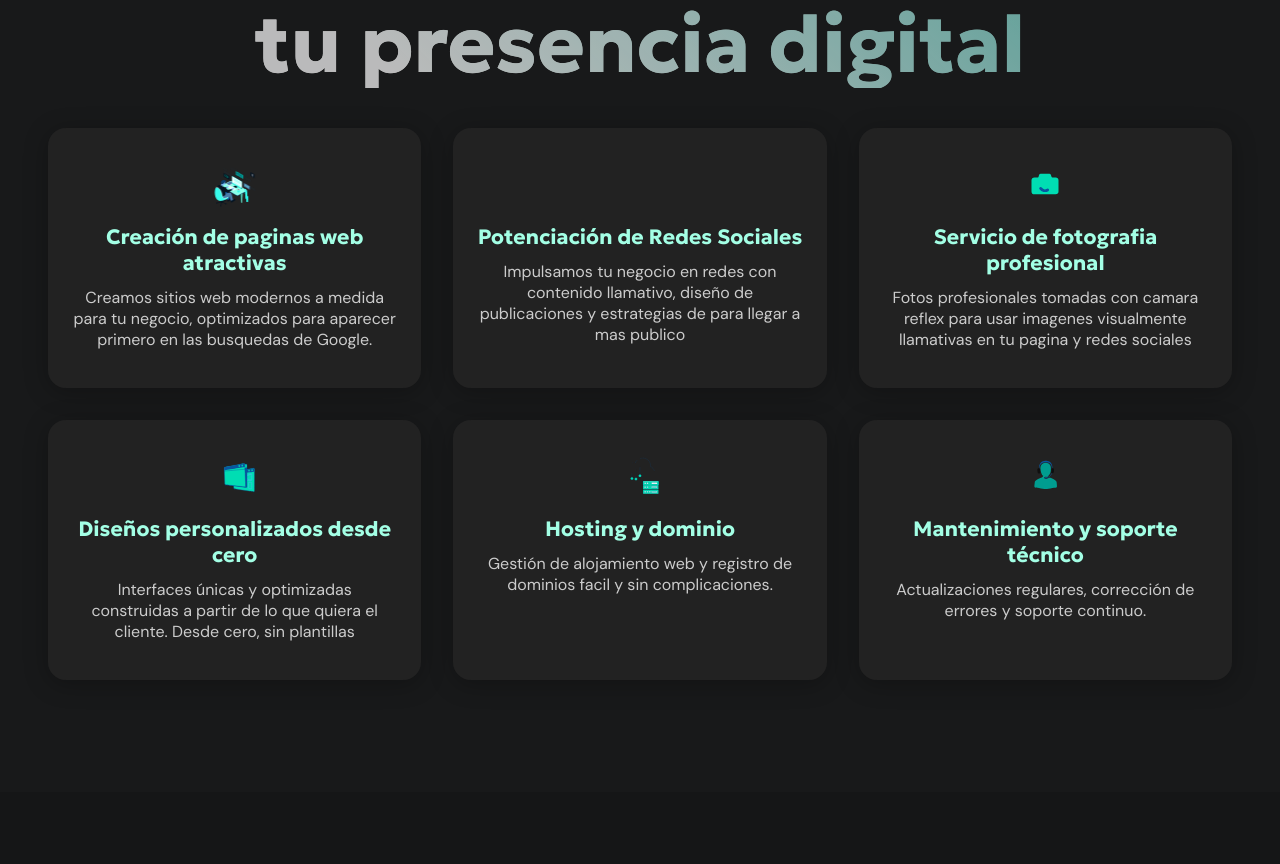
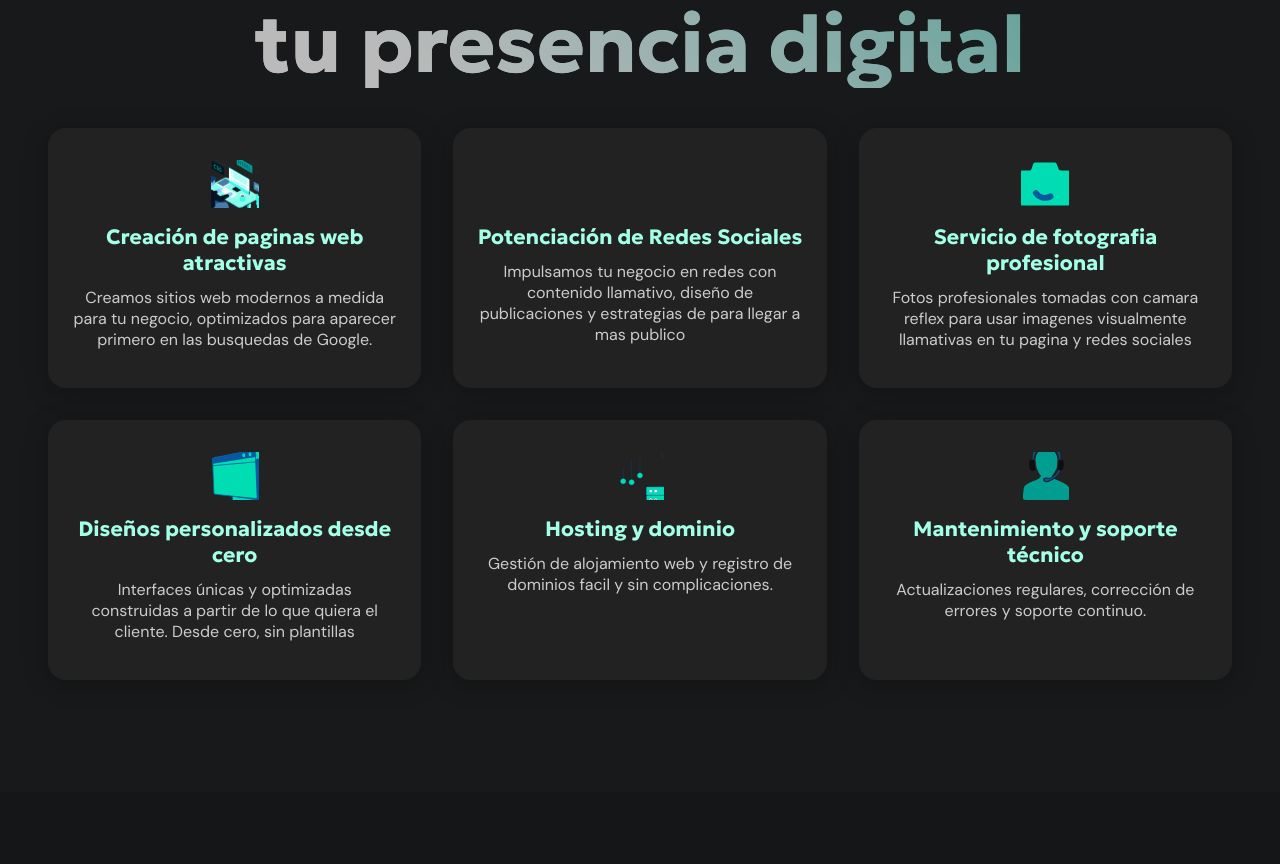
Before and after one commit to juanmaacampos/jmcdev-page, a React (Vite) app: page / in a window 1280 px wide. Shown: the part 920-1784 px from the top of the page. Built offline with nearby package versions, Linux system fonts and the light colour scheme.

Commit message:
Seccion Servicios casi terminada, faltan pulir detalles como los svg y agregar el contenido a las cards

```diff
--- a/src/components/ServicioCard/ServicioCard.jsx
+++ b/src/components/ServicioCard/ServicioCard.jsx
@@ -5,24 +5,14 @@ import CoolTitle from "../CoolTitle/CoolTitle";
 export default function ServicioCard({ icon, svg, titulo, descripcion, modalData }) {
   const [flipped, setFlipped] = useState(false);
 
-  const handleClick = (e) => {
-    e.preventDefault(); // Prevenir comportamiento por defecto
-    setFlipped((prev) => !prev);
-  };
-
-  const handleBlur = () => {
-    setFlipped(false);
-  };
-
   return (
     <div
       className={`${styles.servicioCard} ${flipped ? styles.flipped : ""}`}
       tabIndex={0}
       role="button"
-      aria-label={titulo}
-      onClick={handleClick}
-      onBlur={handleBlur}
       style={{ cursor: "pointer" }}
+      onClick={() => setFlipped(f => !f)}
+      onBlur={() => setFlipped(false)}
     >
       <div className={styles.cardInner}>
         {/* Frente */}
@@ -39,8 +29,8 @@ export default function ServicioCard({ icon, svg, titulo, descripcion, modalData
                     minWidth: "48px",
                     minHeight: "48px",
                     display: "block",
-                    margin: "0 auto",
-                  },
+                    margin: "0 auto"
+                  }
                 })
               : icon}
           </div>
@@ -49,9 +39,9 @@ export default function ServicioCard({ icon, svg, titulo, descripcion, modalData
         </div>
         {/* Dorso */}
         <div className={styles.cardBack}>
-          <div className={styles.cardBackContent}>
+          {/* No renderizar icono aquí */}
           {modalData?.image && (
-              <img src={modalData.image.src} alt={modalData.image.alt} className={styles.modalImage} />
+            <img src={modalData.image.src} alt={modalData.image.alt} className={styles.coverImage} />
           )}
           <div className={styles.headerContent}>
             {modalData?.subtitle && <div className={styles.subtitle}>{modalData.subtitle}</div>}
@@ -77,17 +67,12 @@ export default function ServicioCard({ icon, svg, titulo, descripcion, modalData
           )}
           <button
             className={styles.cardBackClose}
-              onClick={(e) => {
-                e.stopPropagation();
-                setFlipped(false);
-              }}
-              aria-label="Volver"
+            onClick={e => { e.stopPropagation(); setFlipped(false); }}
           >
             Volver
           </button>
         </div>
       </div>
     </div>
-    </div>
   );
 }
--- a/src/components/ServicioCard/ServicioCard.module.css
+++ b/src/components/ServicioCard/ServicioCard.module.css
@@ -21,24 +21,19 @@
   position: relative;
   flex: 1 1 auto;
   display: flex;
-  -webkit-transform-style: preserve-3d; /* Para Safari */
-  backface-visibility: hidden;
-  -webkit-backface-visibility: hidden; /* Para Safari */
 }
 
 .flipped .cardInner {
   transform: rotateY(180deg);
 }
 
-.cardFront,
-.cardBack {
+.cardFront, .cardBack {
   position: absolute;
   width: 100%;
   height: 100%;
   min-height: 260px;
   max-height: 100%;
   backface-visibility: hidden;
-  -webkit-backface-visibility: hidden; /* Para Safari */
   border-radius: 18px;
   display: flex;
   flex-direction: column;
@@ -51,7 +46,6 @@
   top: 0;
   left: 0;
   overflow: hidden;
-  touch-action: manipulation; /* Mejora el comportamiento táctil */
 }
 
 .cardFront {
@@ -65,31 +59,15 @@
   transform: rotateY(180deg);
   z-index: 3;
   overflow-y: auto;
-  padding: 0; /* Padding manejado por cardBackContent */
+  padding: 2rem 1.5rem;
   justify-content: flex-start;
   min-height: 260px;
   max-height: 100%;
-  -webkit-overflow-scrolling: touch; /* Scroll suave en iOS */
-  overscroll-behavior: contain; /* Previene scroll propagation */
-  transform-style: preserve-3d; /* Mantiene el efecto 3D */
-  will-change: transform; /* Optimiza la performance */
-}
-
-.cardBackContent {
-  width: 100%;
-  padding: 2rem 1.5rem;
-  box-sizing: border-box;
-  display: flex;
-  flex-direction: column;
-  align-items: center;
-  min-height: 100%;
 }
 
 .cardBackTabs {
   width: 100%;
   margin-bottom: 1rem;
-  position: relative; /* Asegura que el contenido permanezca encima */
-  z-index: 1;
 }
 
 .cardBackTab {
@@ -133,7 +111,7 @@
   color: #18191a;
 }
 
-.modalImage {
+.coverImage {
   width: 100%;
   max-height: 120px;
   object-fit: cover;
@@ -243,42 +221,3 @@
     padding: 1rem 0.5rem;
   }
 }
-
-/* Asegurar que funcione en móvil */
-@media (max-width: 768px) {
-  .servicioCard {
-    -webkit-tap-highlight-color: transparent; /* Elimina el highlight al tocar */
-  }
-
-  .cardFront,
-  .cardBack {
-    padding: 1.5rem 1rem;
-  }
-
-  .cardBackContent {
-    padding: 1.5rem 1rem;
-  }
-}
-
-/* Ajustes para permitir scroll en desktop */
-@media (min-width: 769px) {
-  .cardBack {
-    max-height: 500px; /* Altura máxima explícita para forzar scroll */
-    overflow-y: auto;
-    scrollbar-width: thin;
-    scrollbar-color: #55d3c4 #18191a;
-  }
-
-  .cardBack::-webkit-scrollbar {
-    width: 6px;
-  }
-
-  .cardBack::-webkit-scrollbar-track {
-    background: #18191a;
-  }
-
-  .cardBack::-webkit-scrollbar-thumb {
-    background-color: #55d3c4;
-    border-radius: 3px;
-  }
-}
--- a/src/components/Svg/Svg.jsx
+++ b/src/components/Svg/Svg.jsx
@@ -36,7 +36,6 @@ const Svg = ({ route }) => {
           options={defaultOptions}
           height={100}
           width={100}
-          style={{ maxWidth: '100%', maxHeight: '100%' }}
         />
       )}
     </div>
--- a/src/websections/Servicios/Servicios.jsx
+++ b/src/websections/Servicios/Servicios.jsx
@@ -80,6 +80,11 @@ export default function Servicios() {
             muted
             playsInline
             poster="src/assets/images/parallax_service.png"
+          />
+          <img
+            src="src/assets/images/parallax_service.png"
+            alt="Background"
+            className={styles.parallaxImage}
           />
         </div>
       </div>
--- a/src/websections/Servicios/Servicios.module.css
+++ b/src/websections/Servicios/Servicios.module.css
@@ -25,8 +25,8 @@
   grid-template-columns: repeat(3, 1fr);
   gap: 2rem; /* Ajusta según lo que prefieras */
   padding-top: 0%;
-  padding-bottom: 3rem ;
-  padding-left: 3rem ;
+  padding-bottom: 3rem;
+  padding-left: 3rem;
   padding-right: 3rem;
   justify-items: stretch; /* Las tarjetas ocupan todo el ancho de la celda */
 }
@@ -106,7 +106,9 @@
 
 @media (max-width: 900px) {
   .videoRevealMask {
-    display: none;
+    -webkit-mask-image: none !important;
+    mask-image: none !important;
+    opacity: 1 !important; /* Forzar opacidad completa */
   }
   .parallaxVideo {
     display: none;
@@ -119,6 +121,7 @@
     min-height: 100%;
     max-width: none;
     max-height: none;
+    opacity: 0.18; /* Asegura la opacidad deseada */
   }
 }
 
```
Lines whose indentation alone changed are shown as unchanged.
